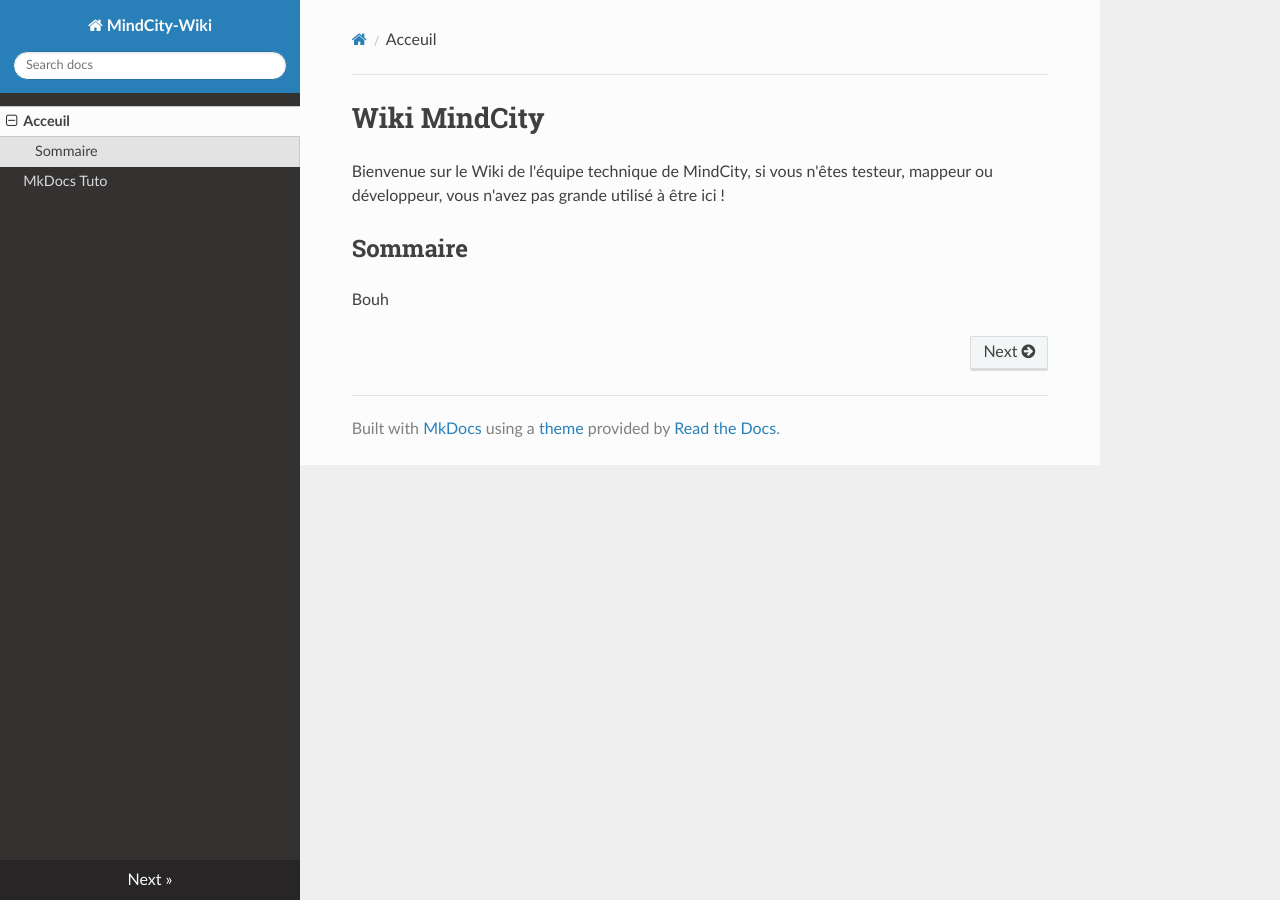
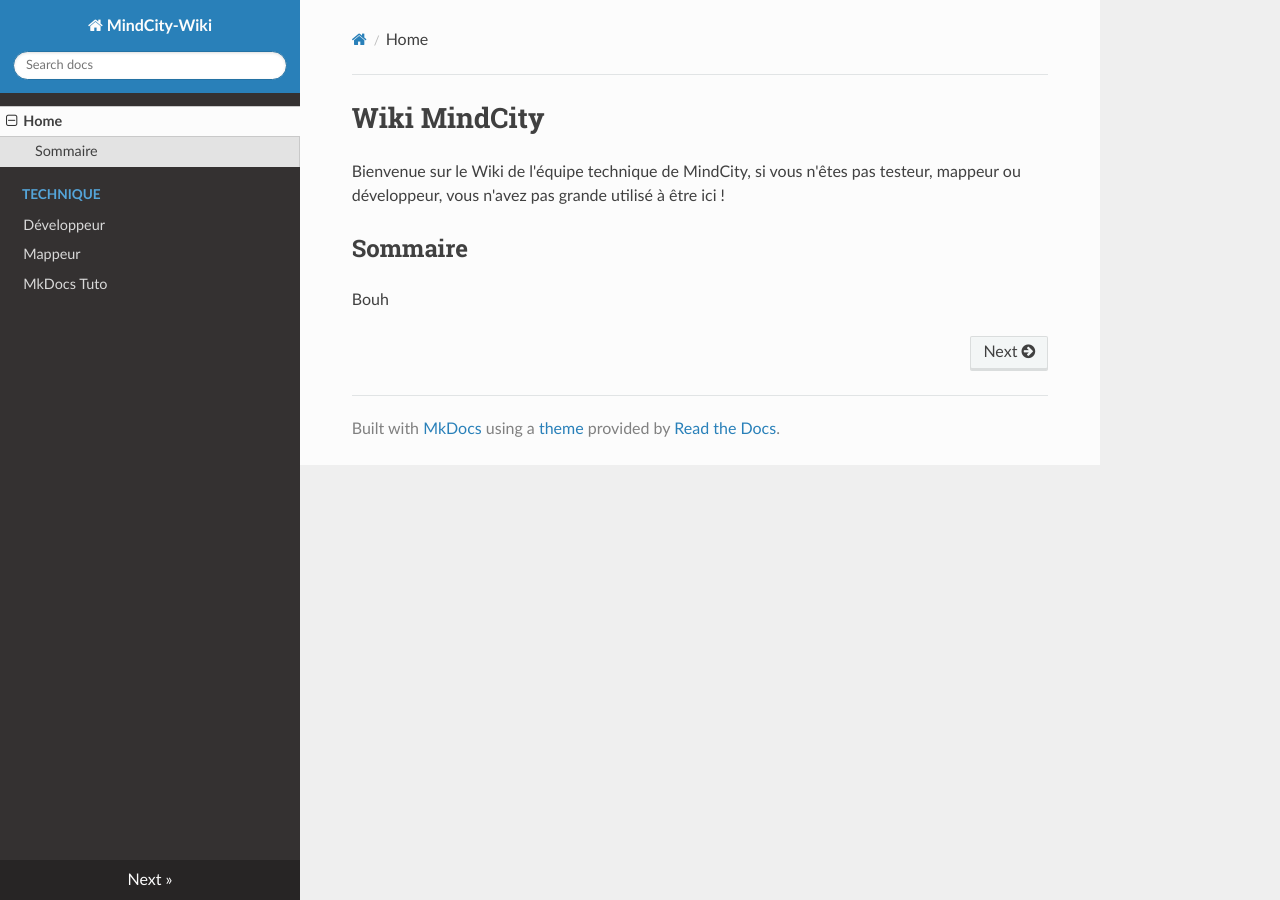
Before and after one commit to JustMordeckai/MindCity-Wiki, an MkDocs documentation site: the page built from docs/index.md, in a window 1280 px wide. Built offline with MkDocs 1.6.1, drawn with Linux system fonts in a browser that asks for light colours; nearby versions of some CDN libraries.

Commit message:
navigation update

```diff
--- a/docs/index.md
+++ b/docs/index.md
@@ -1,6 +1,6 @@
 # Wiki MindCity
 
-Bienvenue sur le Wiki de l'équipe technique de MindCity, si vous n'êtes testeur, mappeur ou développeur, vous n'avez pas grande utilisé à être ici !
+Bienvenue sur le Wiki de l'équipe technique de MindCity, si vous n'êtes pas testeur, mappeur ou développeur, vous n'avez pas grande utilisé à être ici !
 
 ## Sommaire
 
--- a/mkdocs.yml
+++ b/mkdocs.yml
@@ -2,5 +2,8 @@ site_name: MindCity-Wiki
 theme: readthedocs
 
 nav:
-    - 'Acceuil': 'index.md'
+    - Home: 'index.md'
+    - 'Technique':
+        - 'Développeur': 'index_dev.md'
+        - 'Mappeur': 'index_map.md'
     - 'MkDocs Tuto': 'tuto_mkdocs.md'
```
Also changed, not shown: docs/index_dev.md (added, +5 -0 lines), readthedocs.yaml (+6 -6 lines), requirements.txt (renamed from docs/requirements.txt).
